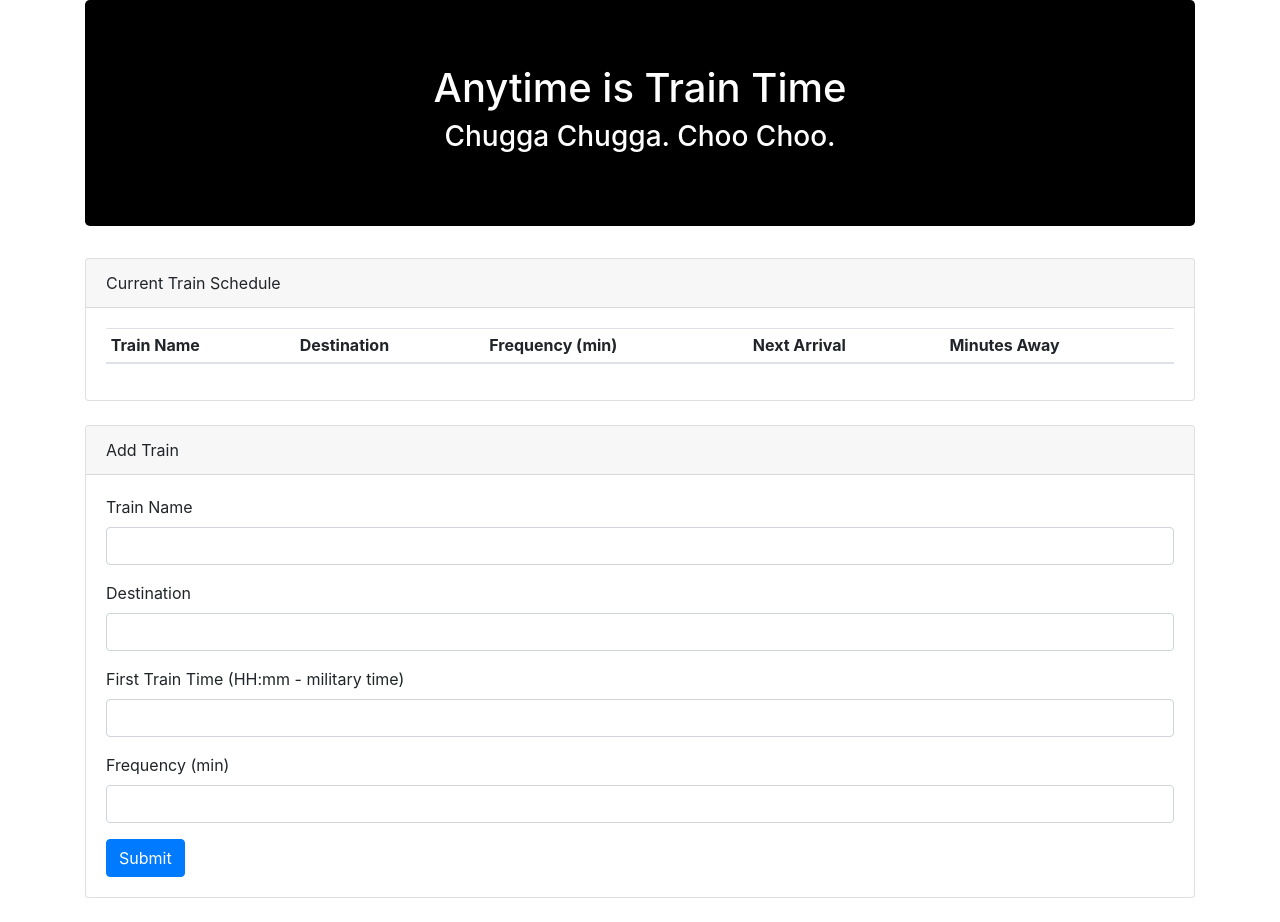
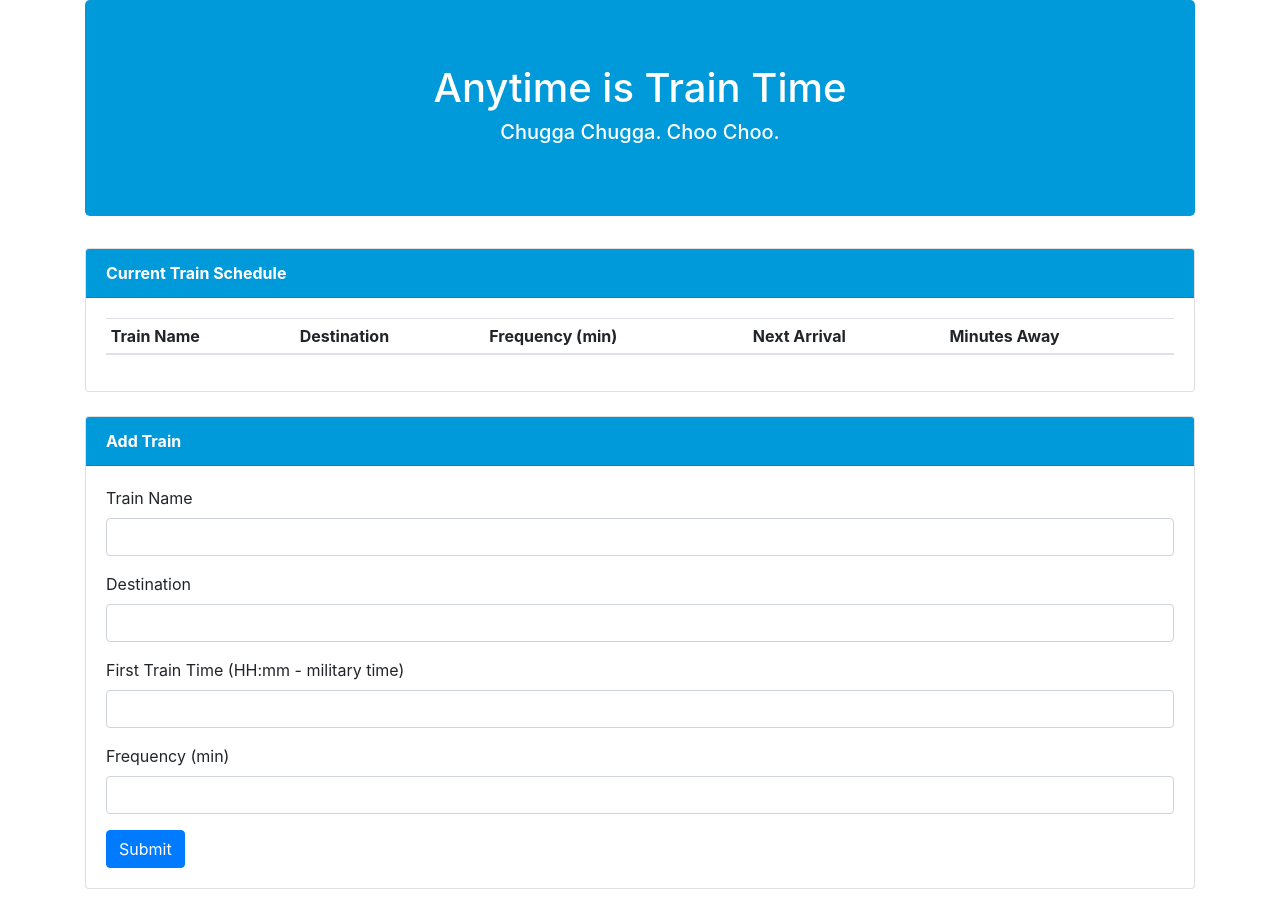
Before and after one commit to w3fl3x/TrainScheduler, a plain HTML site: page index.html in a window 1280 px wide. Drawn offline with nearby package versions, Linux system fonts and the light colour scheme.

Commit message:
Changed jumbotron and card-header background color to #009ada and white text. Bold font weight for card header.

```diff
--- a/assets/css/style.css
+++ b/assets/css/style.css
@@ -0,0 +1,4 @@
+.card-header {
+    color: white;
+    font-weight: bold;
+}
--- a/index.html
+++ b/index.html
@@ -17,9 +17,9 @@
   <div class="container">
 
     <!-- Jumbotron -->
-    <div class="jumbotron" style="background-color: black; color: white">
+    <div class="jumbotron" style="background-color: #009ada; color: white">
       <h1 class="text-center">Anytime is Train Time</h1>
-      <h3 class="text-center">Chugga Chugga. Choo Choo.</h3>
+      <h5 class="text-center">Chugga Chugga. Choo Choo.</h5>
     </div>
 
     <div class="row">
@@ -28,7 +28,7 @@
 
         <!-- Current Employees-->
         <div class="card mb-4">
-          <div class="card-header">Current Train Schedule</div>
+          <div class="card-header" style="background-color: #009ada">Current Train Schedule</div>
           <div class="card-body">
             <table class="table table-sm table-hover" id='train-table'>
               <thead>
@@ -52,7 +52,7 @@
       <div class="col-md-12">
         <!-- Add Train  -->
         <div class="card mb-4">
-          <div class="card-header">Add Train</div>
+          <div class="card-header" style="background-color: #009ada">Add Train</div>
           <div class="card-body">
 
             <!-- Entry Form -->
```
